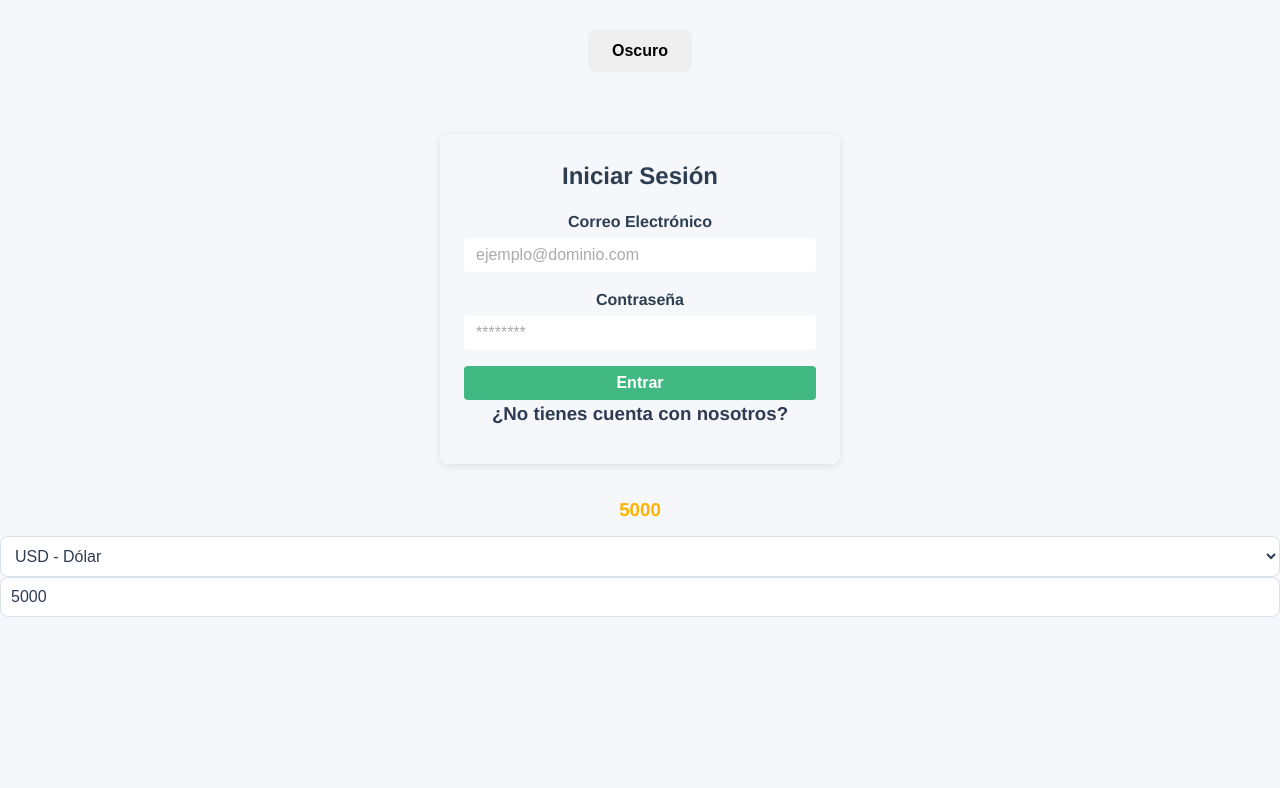
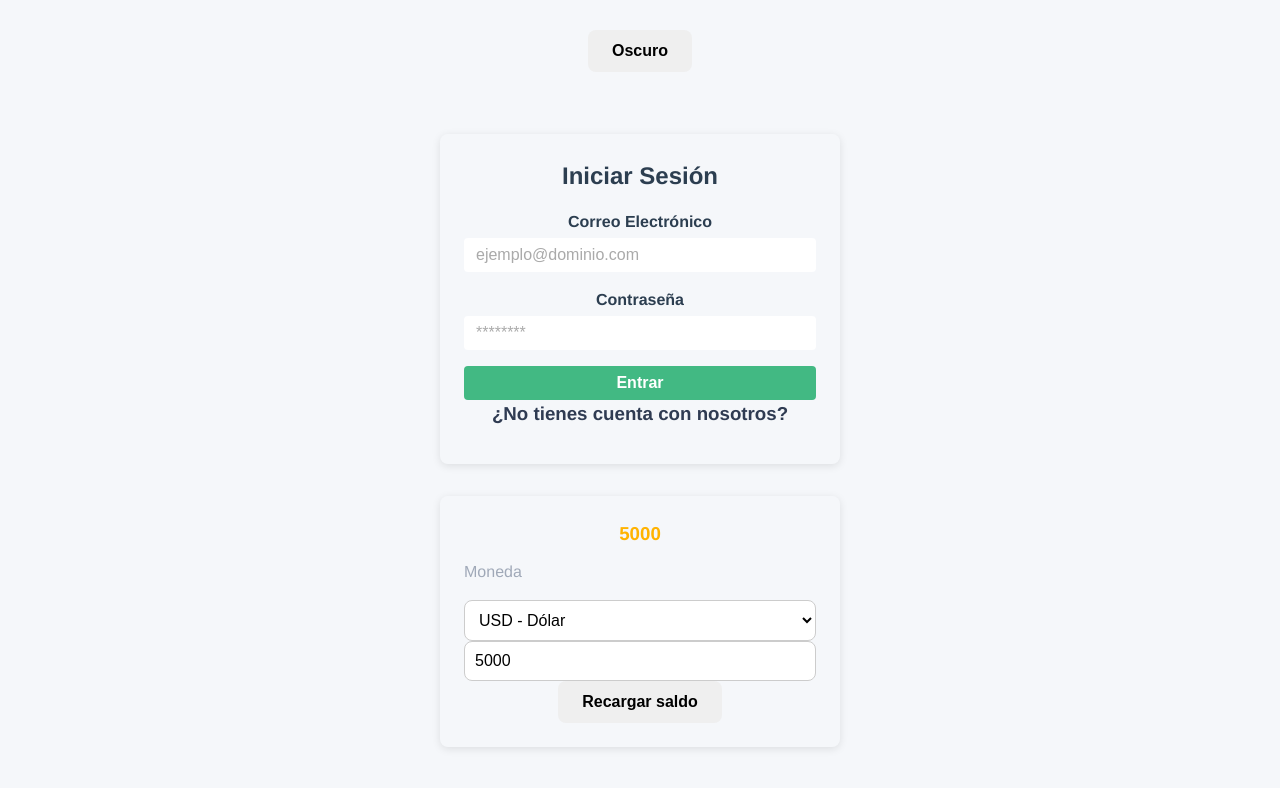
Before and after one commit to Jhojan98/UrbanRideProject, a Vue app in the folder frontend/: page /login in a window 1280 px wide. Shown: the top 788 px of the page. Built offline with nearby package versions, Linux system fonts and the light colour scheme.

Commit message:
cambio al estilo, falta implementar el estilo definitivo

```diff
--- a/frontend/src/components/BalanceComponent.vue
+++ b/frontend/src/components/BalanceComponent.vue
@@ -1,14 +1,18 @@
 <template>
+  <div class="form-container">
     <div id="balance">
-    <!-- El color del monto cambia según su valor -->
       <h3 :class="balanceClass">{{ amount }}</h3>
+      <p>Moneda </p>
       <select name="currency" id="currency">
         <option v-for="c in currencies" :key="c.code" :value="c.code">
           {{ c.code }} - {{ c.name }}
         </option>
       </select>
       <input type="test" v-model="amount" />
+      <button>Recargar saldo</button>
     </div>
+  </div>
+
 </template>
 
 <script lang="ts" setup>
@@ -23,10 +27,10 @@ const currencies = [
 ]
 
 /**
- * Clase CSS que indica el estado del saldo.
- * > 20000   → positivo
- * 0‑20000  → bajo
- * < 0      → negativo
+ * Balance status.
+ * > 20000   → positive
+ * 0‑20000  → low
+ * < 0      → negative
  */
 const balanceClass = computed(() => {
   if (amount.value >= 20000) return 'balance-positive';
@@ -35,9 +39,34 @@ const balanceClass = computed(() => {
 });
 </script>
 
-<style scoped>
-/* Utiliza las variables de color definidas en global.scss */
-.balance-positive { color: var(--color-balance-positive); }
-.balance-low { color: var(--color-balance-low); }
-.balance-negative { color: var(--color-balance-negative); }
+<style scoped lang="scss">
+@import "@/styles/global.scss";
+
+p{
+  margin-left: 0;
+  float: left;
+}
+.balance-positive {
+  color: var(--color-balance-positive);
+}
+
+.balance-low {
+  color: var(--color-balance-low);
+}
+
+.balance-negative {
+  color: var(--color-balance-negative);
+}
+
+#balance select,
+#balance select option {
+  background-color: var(--select-bg);
+  color: var(--select-text);
+  border: 1px solid var(--select-border);
+}
+#balance input {
+  background-color: var(--select-bg);
+  color: var(--select-text);
+  border: 1px solid var(--select-border);
+}
 </style>
--- a/frontend/src/styles/global.scss
+++ b/frontend/src/styles/global.scss
@@ -38,6 +38,10 @@
   /* Others */
   --border-radius: 8px;
   --base-spacing: 16px;
+  /* Select/input specific colors (kept stable across themes) */
+  --select-bg: #ffffff;
+  --select-text: #000000;
+  --select-border: #cccccc;
 }
 
 /* Color Palette - Dark Mode */
@@ -53,6 +57,10 @@
   --color-white: #F5F7FA;
   --color-black: #000000;
   --color-red-alert: #D9534F;
+  /* Keep select colors consistent in dark mode too */
+  --select-bg: #ffffff;
+  --select-text: #000000;
+  --select-border: #cccccc;
 }
 
 /* Reset and base */
@@ -127,11 +135,11 @@ select,
 textarea {
   width: 100%;
   padding: 10px;
-  border: 1px solid var(--color-gray-light);
+  border: 1px solid var(--select-border);
   border-radius: var(--border-radius);
   font-size: 16px;
-  color: var(--color-gray-dark);
-  background-color: var(--color-white);
+  color: var(--select-text);
+  background-color: var(--select-bg);
   transition: border-color 0.3s ease;
 }
 
@@ -221,9 +229,10 @@ body[data-theme="dark"] button.primary:hover {
 body[data-theme="dark"] input,
 body[data-theme="dark"] select,
 body[data-theme="dark"] textarea {
-  background-color: var(--color-gray-light);
-  color: var(--color-white);
-  border-color: var(--color-gray-medium);
+  /* Keep using the select/input variables so form controls remain stable across themes */
+  background-color: var(--select-bg);
+  color: var(--select-text);
+  border-color: var(--select-border);
 }
 
 /* Utilities */
--- a/frontend/src/views/LoginView.vue
+++ b/frontend/src/views/LoginView.vue
@@ -1,4 +1,5 @@
 <template>
+
     <div class="form-container">
         <h2 class="form-title">Iniciar Sesión</h2>
         <form @submit.prevent="onSubmit">
```
Also changed, not shown: 1 other file (tests, documents, lock files or other folders). Lines whose indentation alone changed are shown as unchanged.
